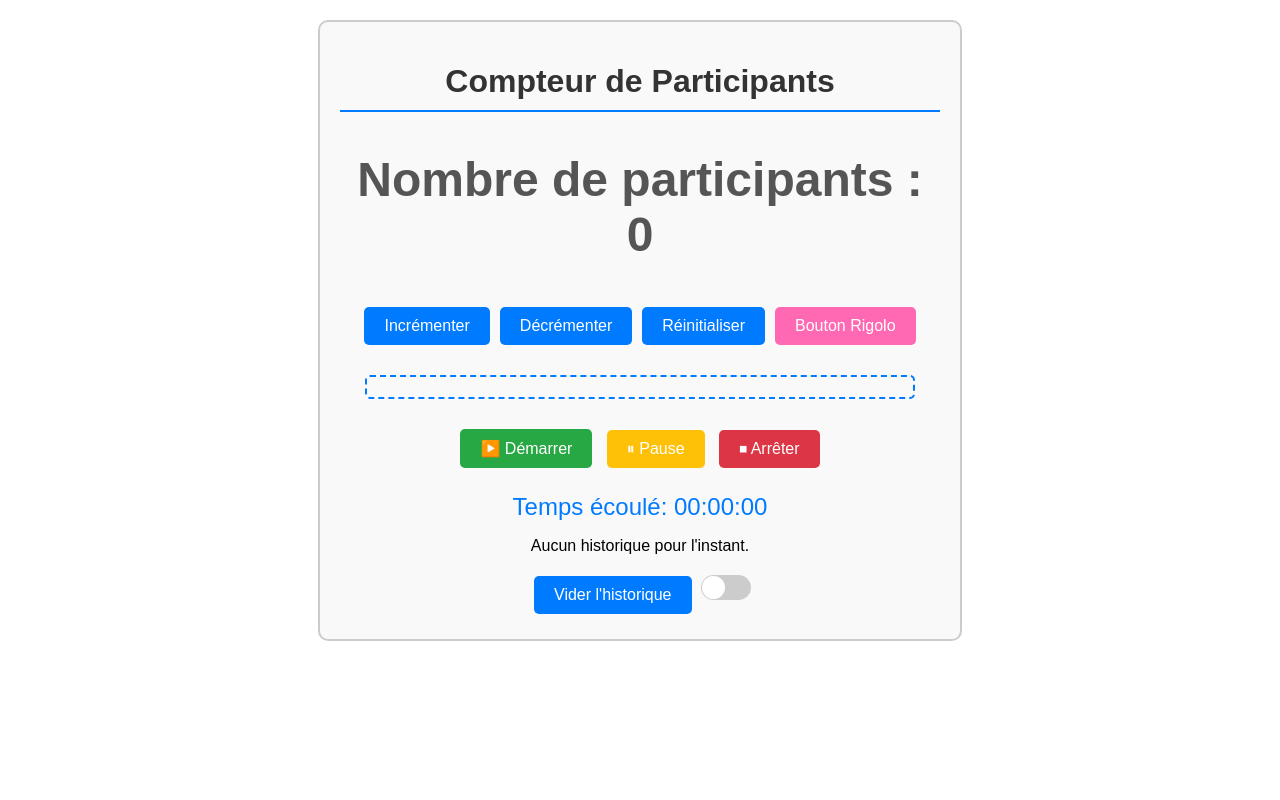
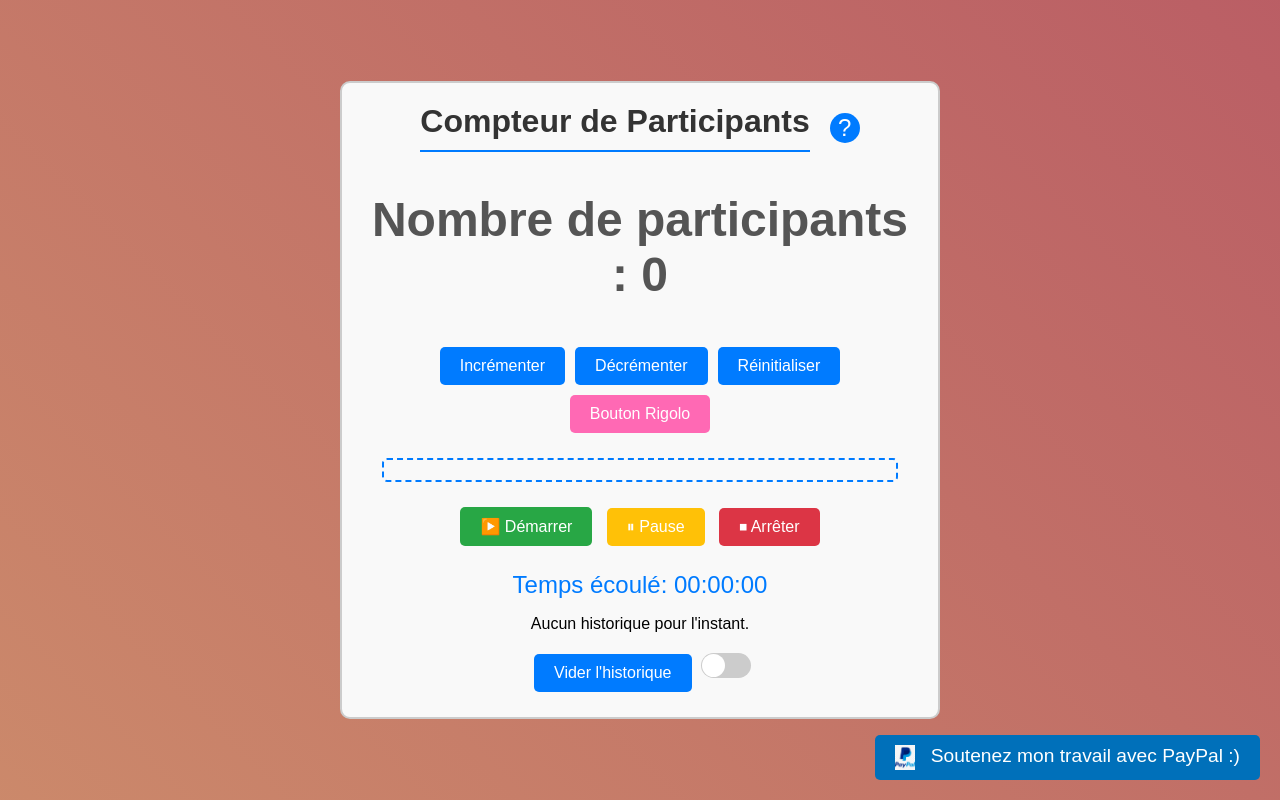
Before and after one commit to VolkNGN/Compteur-de-personne-React.JS, a React (Create React App) app in the folder compteur-participants-mairie/: page / in a window 1280 px wide. Built offline with nearby package versions, Linux system fonts and the light colour scheme.

Commit message:
version finale

```diff
--- a/compteur-participants-mairie/src/App.css
+++ b/compteur-participants-mairie/src/App.css
@@ -18,11 +18,20 @@
   border-color: #555;
 }
 
+/* Conteneur pour le header */
+.header-container {
+  display: flex;
+  justify-content: center; /* Center elements horizontally */
+  align-items: center; /* Center elements vertically */
+  gap: 10px; /* Space between h1 and toggle button */
+}
+
 /* Style pour le titre */
 h1 {
   color: #333;
   border-bottom: 2px solid #007bff;
   padding-bottom: 10px;
+  margin: 0;
 }
 
 /* Style pour le titre en mode sombre */
@@ -39,7 +48,7 @@ h1 {
 
 /* Style pour les runners */
 .runners {
-  margin: 25px;
+  margin: 20px;
   display: flex;
   justify-content: center;
   align-items: center;
@@ -120,3 +129,19 @@ h1 {
     margin: 20px auto;
   }
 }
+
+/* Styles d'explosion */
+@keyframes explode {
+  from {
+    transform: translate(0, 0);
+    opacity: 1;
+  }
+  to {
+    transform: translate(var(--dx), var(--dy));
+    opacity: 0;
+  }
+}
+
+.explode {
+  animation: explode 1s ease-out forwards;
+}
--- a/compteur-participants-mairie/src/App.jsx
+++ b/compteur-participants-mairie/src/App.jsx
@@ -6,15 +6,15 @@ import Alert from './components/Alert/Alert'; // Import du composant Alert
 import Runner from './components/Runner/Runner'; // Import du composant Runner
 import History from './components/CounterHistory/History'; // Import du composant History
 import ToggleButton from './components/ToggleButton/ToggleButton'; // Import du composant ToggleButton
+import InstructionsToggle from './components/InstructionsToggle/InstructionsToggle'; // Import du composant InstructionsToggle
 
-const App = () => {
+const App = ({ toggleDarkMode, isDarkMode }) => {
   // États de l'application
   const [count, setCount] = useState(0); // État pour le compteur
   const [alert, setAlert] = useState(''); // État pour les alertes
   const [runners, setRunners] = useState([]); // État pour les emojis coureurs
   const [counterHistory, setCounterHistory] = useState([]); // Historique des changements de compteur
   const [resetHistory, setResetHistory] = useState([]); // Historique des réinitialisations de compteur
-  const [isDarkMode, setIsDarkMode] = useState(false); // État pour le mode sombre
   const [isRunning, setIsRunning] = useState(false); // État pour le chronomètre en cours
   const [elapsedTime, setElapsedTime] = useState(0); // Temps écoulé pour le chronomètre
   const timerRef = useRef(null); // Référence pour le timer
@@ -24,7 +24,7 @@ const App = () => {
 
   // Fonction pour basculer entre le mode sombre et le mode clair
   const toggleTheme = () => {
-    setIsDarkMode(!isDarkMode);
+    toggleDarkMode();
   };
 
   // Fonction pour incrémenter le compteur
@@ -76,7 +76,6 @@ const App = () => {
     setCount(0);
     setAlert('');
     setRunners([]);
-
   };
 
   // Fonction pour vider l'historique des réinitialisations
@@ -87,9 +86,10 @@ const App = () => {
   // Fonction pour le bouton rigolo
   const funAction = () => {
     setAlert('🎉 Vous avez appuyé sur le bouton rigolo ! 🎉');
+    explode();
   };
 
-  // Effet pour ajouter des emojis coureurs lorsque le compteur atteint des multiples de 25
+  // Effet pour ajouter des emojis coureurs lorsque le compteur atteint des multiples de 5
   useEffect(() => {
     const newRunners = Math.floor(count / 5);
     if (newRunners > runners.length) {
@@ -98,35 +98,48 @@ const App = () => {
     }
   }, [count, runners.length, emojis]);
 
+  // Fonction pour déclencher l'explosion
+  const explode = () => {
+    const elements = document.querySelectorAll('.explodable');
+    elements.forEach((el) => {
+      const dx = (Math.random() - 0.5) * 1000;
+      const dy = (Math.random() - 0.5) * 1000;
+      el.style.setProperty('--dx', `${dx}px`);
+      el.style.setProperty('--dy', `${dy}px`);
+      el.classList.add('explode');
+    });
+  };
+
   return (
     // Ajoute la classe dark-mode si isDarkMode est vrai
     <div className={`App ${isDarkMode ? 'dark-mode' : ''}`}>
-      <h1>Compteur de Participants</h1>
-      <Counter count={count} /> {/* Affiche le compteur */}
-      {alert && <Alert message={alert} />} {/* Affiche une alerte si elle existe */}
-      <div className="button-container">
+      <div className="header-container explodable">
+        <h1>Compteur de Participants</h1>
+        <InstructionsToggle /> {/* Toggle pour afficher les instructions */}
+      </div>
+      <Counter count={count} className="explodable" /> {/* Affiche le compteur */}
+      {alert && <Alert message={alert} className="explodable" />} {/* Affiche une alerte si elle existe */}
+      <div className="button-container explodable">
         <Button onClick={increment} label="Incrémenter" />
         <Button onClick={decrement} label="Décrémenter" />
         <Button onClick={reset} label="Réinitialiser" />
         <Button onClick={funAction} label="Bouton Rigolo" fun />
-
       </div>
-
-      <div className="runners">
+      <div className="runners explodable">
         {runners.map((runner, index) => (
-          <Runner key={index} emoji={runner} /> /* Affiche les emojis coureurs */
+          <Runner key={index} emoji={runner} className="explodable" /> /* Affiche les emojis coureurs */
         ))}
       </div>
-        <Button onClick={startTimer} label="▶️ Démarrer" type="start" /> {/* Bouton pour démarrer le chronomètre */}
-        <Button onClick={pauseTimer} label="⏸ Pause" type="pause" /> {/* Bouton pour mettre en pause le chronomètre */}
-        <Button onClick={stopTimer} label="⏹ Arrêter" type="stop" /> {/* Bouton pour arrêter et réinitialiser le chronomètre */}
-      <div className="timer">
+      <Button onClick={startTimer} label="▶️ Démarrer" type="start" className="explodable" /> {/* Bouton pour démarrer le chronomètre */}
+      <Button onClick={pauseTimer} label="⏸ Pause" type="pause" className="explodable" /> {/* Bouton pour mettre en pause le chronomètre */}
+      <Button onClick={stopTimer} label="⏹ Arrêter" type="stop" className="explodable" /> {/* Bouton pour arrêter et réinitialiser le chronomètre */}
+      <div className="timer explodable">
         {/* Affiche le temps écoulé */}
         Temps écoulé: {new Date(elapsedTime * 1000).toISOString().substr(11, 8)}
       </div>
-      <History history={resetHistory} /> {/* Affiche l'historique des réinitialisations */}
-      <Button onClick={clearHistory} label="Vider l'historique" /> {/* Bouton pour vider l'historique */}
-      <ToggleButton toggleTheme={toggleTheme} isDarkMode={isDarkMode} /> {/* Bouton pour basculer entre les modes */}
+      <History history={resetHistory} className="explodable" /> {/* Affiche l'historique des réinitialisations */}
+      <Button onClick={clearHistory} label="Vider l'historique" className="explodable" /> {/* Bouton pour vider l'historique */}
+      <ToggleButton toggleTheme={toggleTheme} isDarkMode={isDarkMode} className="explodable" /> {/* Bouton pour basculer entre les modes */}
     </div>
   );
 };
--- /dev/null
+++ b/compteur-participants-mairie/src/components/Instructions/Instructions.css
@@ -0,0 +1,36 @@
+.instructions {
+    margin: 20px 0;
+    padding: 10px;
+    border: 2px solid #007bff;
+    border-radius: 10px;
+    background-color: #f9f9f9;
+    color: #333;
+    text-align: left;
+  }
+
+  /* Mode sombre pour les instructions */
+  .dark-mode .instructions {
+    background-color: #444;
+    color: #f9f9f9;
+    border-color: #555;
+  }
+
+  .instructions h2 {
+    color: #007bff;
+    border-bottom: 2px solid #007bff;
+    padding-bottom: 10px;
+  }
+
+  .dark-mode .instructions h2 {
+    color: #f9f9f9;
+    border-bottom-color: #555;
+  }
+
+  .instructions ul {
+    list-style-type: disc;
+    padding-left: 20px;
+  }
+
+  .instructions li {
+    margin: 10px 0;
+  }
--- /dev/null
+++ b/compteur-participants-mairie/src/components/Instructions/Instructions.jsx
@@ -0,0 +1,20 @@
+import React from 'react';
+import './Instructions.css'; // Import des styles pour Instructions
+
+const Instructions = () => {
+  return (
+    <div className="instructions">
+      <h2>Mode d'emploi</h2>
+      <ul>
+        <li>Lancer le chronomètre en cliquant sur "Démarrer".</li>
+        <li>Cliquez sur "Incrémenter" pour augmenter le nombre de participants.</li>
+        <li>Cliquez sur "Décrémenter" pour diminuer le nombre de participants si nécessaire.</li>
+        <li>Cliquez sur "Réinitialiser" pour compter en petits groupes en fonction du timer.</li>
+        <li>NE PAS CLIQUER SUR LE BOUTON RIGOLO !</li>
+        <li>Cliquez sur "Vider l'historique" pour supprimer toutes les réinitialisations enregistrées.</li>
+      </ul>
+    </div>
+  );
+};
+
+export default Instructions;
--- /dev/null
+++ b/compteur-participants-mairie/src/components/InstructionsToggle/InstructionsToggle.css
@@ -0,0 +1,47 @@
+.instructions-toggle {
+    display: flex;
+    align-items: center;
+    position: relative;
+  }
+
+  .toggle-button {
+    background-color: #007bff;
+    color: white;
+    border: none;
+    border-radius: 50%;
+    width: 30px;
+    height: 30px;
+    font-size: 1.5em;
+    cursor: pointer;
+    margin-left: 10px;
+  }
+
+  .instructions-wrapper {
+    position: fixed;
+    top: 20px;
+    right: 20px;
+    z-index: 1000;
+    width: 300px; /* Ajustez la largeur selon vos besoins */
+  }
+
+  .instructions {
+    margin-top: 10px;
+    background-color: #f9f9f9;
+    padding: 10px;
+    border: 2px solid #007bff;
+    border-radius: 10px;
+    color: #333;
+    text-align: left;
+  }
+
+  /* Mode sombre pour le bouton et les instructions */
+  .dark-mode .toggle-button {
+    background-color: #555;
+    color: #f9f9f9;
+  }
+
+  .dark-mode .instructions {
+    background-color: #444;
+    color: #f9f9f9;
+    border-color: #555;
+  }
--- /dev/null
+++ b/compteur-participants-mairie/src/components/InstructionsToggle/InstructionsToggle.jsx
@@ -0,0 +1,26 @@
+import React, { useState } from 'react';
+import './InstructionsToggle.css'; // Import des styles pour InstructionsToggle
+import Instructions from '../Instructions/Instructions'; // Import du composant Instructions
+
+const InstructionsToggle = () => {
+  const [showInstructions, setShowInstructions] = useState(false);
+
+  const toggleInstructions = () => {
+    setShowInstructions(!showInstructions);
+  };
+
+  return (
+    <div className="instructions-toggle">
+      <button onClick={toggleInstructions} className="toggle-button">
+        ?
+      </button>
+      {showInstructions && (
+        <div className="instructions-wrapper">
+          <Instructions />
+        </div>
+      )}
+    </div>
+  );
+};
+
+export default InstructionsToggle;
--- /dev/null
+++ b/compteur-participants-mairie/src/components/PaypalButton/PaypalButton.css
@@ -0,0 +1,40 @@
+.paypal-button-container {
+    text-align: center;
+    margin-top: 20px;
+    position: fixed; /* Fixe le bouton à un emplacement sur l'écran */
+    bottom: 20px; /* Positionnez le bouton en bas de l'écran */
+    right: 20px; /* Positionnez le bouton à droite de l'écran */
+    z-index: 1000; /* Assurez-vous que le bouton est au-dessus d'autres éléments */
+  }
+
+  .paypal-button {
+    display: inline-block;
+    padding: 10px 20px;
+    font-size: 1.2em;
+    color: white;
+    background-color: #0070ba;
+    border-radius: 5px;
+    text-decoration: none;
+    transition: background-color 0.3s ease;
+  }
+
+  .paypal-button:hover {
+    background-color: #005c99;
+  }
+
+  .paypal-logo {
+    width: 20px;
+    height: auto;
+    margin-right: 10px;
+    vertical-align: middle;
+  }
+
+  /* Mode sombre pour le bouton PayPal */
+  .dark-mode .paypal-button {
+    background-color: #555;
+    color: #f9f9f9;
+  }
+
+  .dark-mode .paypal-button:hover {
+    background-color: #333;
+  }
--- /dev/null
+++ b/compteur-participants-mairie/src/components/PaypalButton/PaypalButton.jsx
@@ -0,0 +1,20 @@
+import React from 'react';
+import './PaypalButton.css'; // Assurez-vous que ce chemin est correct
+import paypalLogo from './Paypal-Logo.png'; // Assurez-vous que l'icône PayPal est dans le même dossier
+
+const PayPalButton = ({ isDarkMode }) => {
+  return (
+    <div className={`paypal-button-container ${isDarkMode ? 'dark-mode' : ''}`}>
+      <a
+        href="https://paypal.me/VolkWebCo?country.x=FR&locale.x=fr_FR" // Remplacez YOUR_BUTTON_ID par votre ID de bouton PayPal
+        target="_blank"
+        rel="noopener noreferrer"
+        className="paypal-button"
+      >
+        <img src={paypalLogo} alt="PayPal" className="paypal-logo" /> Soutenez mon travail avec PayPal :)
+      </a>
+    </div>
+  );
+};
+
+export default PayPalButton;
--- a/compteur-participants-mairie/src/index.css
+++ b/compteur-participants-mairie/src/index.css
@@ -1,13 +1,35 @@
 body {
   margin: 0;
-  font-family: -apple-system, BlinkMacSystemFont, 'Segoe UI', 'Roboto', 'Oxygen',
-    'Ubuntu', 'Cantarell', 'Fira Sans', 'Droid Sans', 'Helvetica Neue',
-    sans-serif;
-  -webkit-font-smoothing: antialiased;
-  -moz-osx-font-smoothing: grayscale;
+  font-family: Arial, sans-serif;
+  background: linear-gradient(45deg, #f3ec78, #af4261); /* Dégradé simple */
+  background-size: 400% 400%; /* Taille de l'arrière-plan pour l'animation */
+  animation: gradientBG 15s ease infinite; /* Animation du dégradé */
+  transition: background-color 0.3s, color 0.3s; /* Transition pour les changements de mode */
 }
 
-code {
-  font-family: source-code-pro, Menlo, Monaco, Consolas, 'Courier New',
-    monospace;
+/* Mode sombre */
+.dark-mode {
+  background: linear-gradient(45deg, #232526, #414345); /* Dégradé sombre */
+  background-size: 400% 400%; /* Taille de l'arrière-plan pour l'animation */
+  animation: gradientBG 15s ease infinite; /* Animation du dégradé */
+  color: #f9f9f9; /* Couleur du texte en mode sombre */
 }
+
+@keyframes gradientBG {
+  0% { background-position: 0% 50%; }
+  50% { background-position: 100% 50%; }
+  100% { background-position: 0% 50%; }
+}
+
+/* Styles globaux */
+* {
+  box-sizing: border-box;
+}
+
+#root {
+  display: flex;
+  justify-content: center;
+  align-items: center;
+  min-height: 100vh;
+  text-align: center;
+}
--- a/compteur-participants-mairie/src/index.js
+++ b/compteur-participants-mairie/src/index.js
@@ -1,17 +1,33 @@
 import React from 'react';
-import ReactDOM from 'react-dom/client';
+import ReactDOM from 'react-dom';
 import './index.css';
 import App from './App';
-import reportWebVitals from './reportWebVitals';
+import PayPalButton from './components/PaypalButton/PaypalButton'; // Assurez-vous que le chemin est correct
 
-const root = ReactDOM.createRoot(document.getElementById('root'));
-root.render(
-  <React.StrictMode>
-    <App />
-  </React.StrictMode>
-);
+const rootElement = document.getElementById('root');
 
-// If you want to start measuring performance in your app, pass a function
-// to log results (for example: reportWebVitals(console.log))
-// or send to an analytics endpoint. Learn more: https://bit.ly/CRA-vitals
-reportWebVitals();
+class AppWithPayPalButton extends React.Component {
+  constructor(props) {
+    super(props);
+    this.state = {
+      isDarkMode: false
+    };
+  }
+
+  toggleDarkMode = () => {
+    this.setState({ isDarkMode: !this.state.isDarkMode }, () => {
+      document.body.classList.toggle('dark-mode', this.state.isDarkMode);
+    });
+  };
+
+  render() {
+    return (
+      <React.StrictMode>
+        <App toggleDarkMode={this.toggleDarkMode} isDarkMode={this.state.isDarkMode} />
+        <PayPalButton isDarkMode={this.state.isDarkMode} />
+      </React.StrictMode>
+    );
+  }
+}
+
+ReactDOM.render(<AppWithPayPalButton />, rootElement);
```
Also changed, not shown: compteur-participants-mairie/src/components/PaypalButton/Paypal-Logo.png (added).
